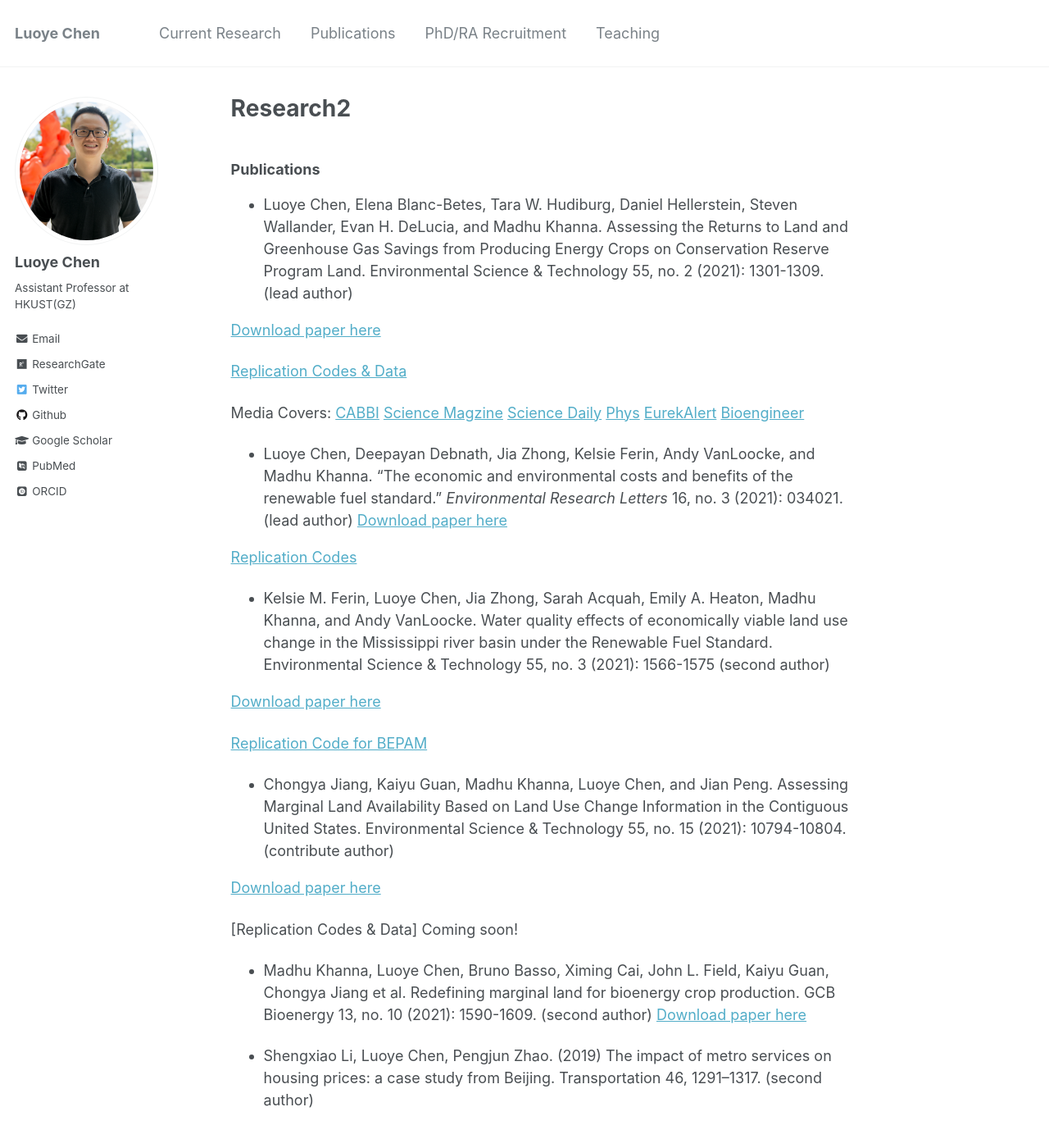
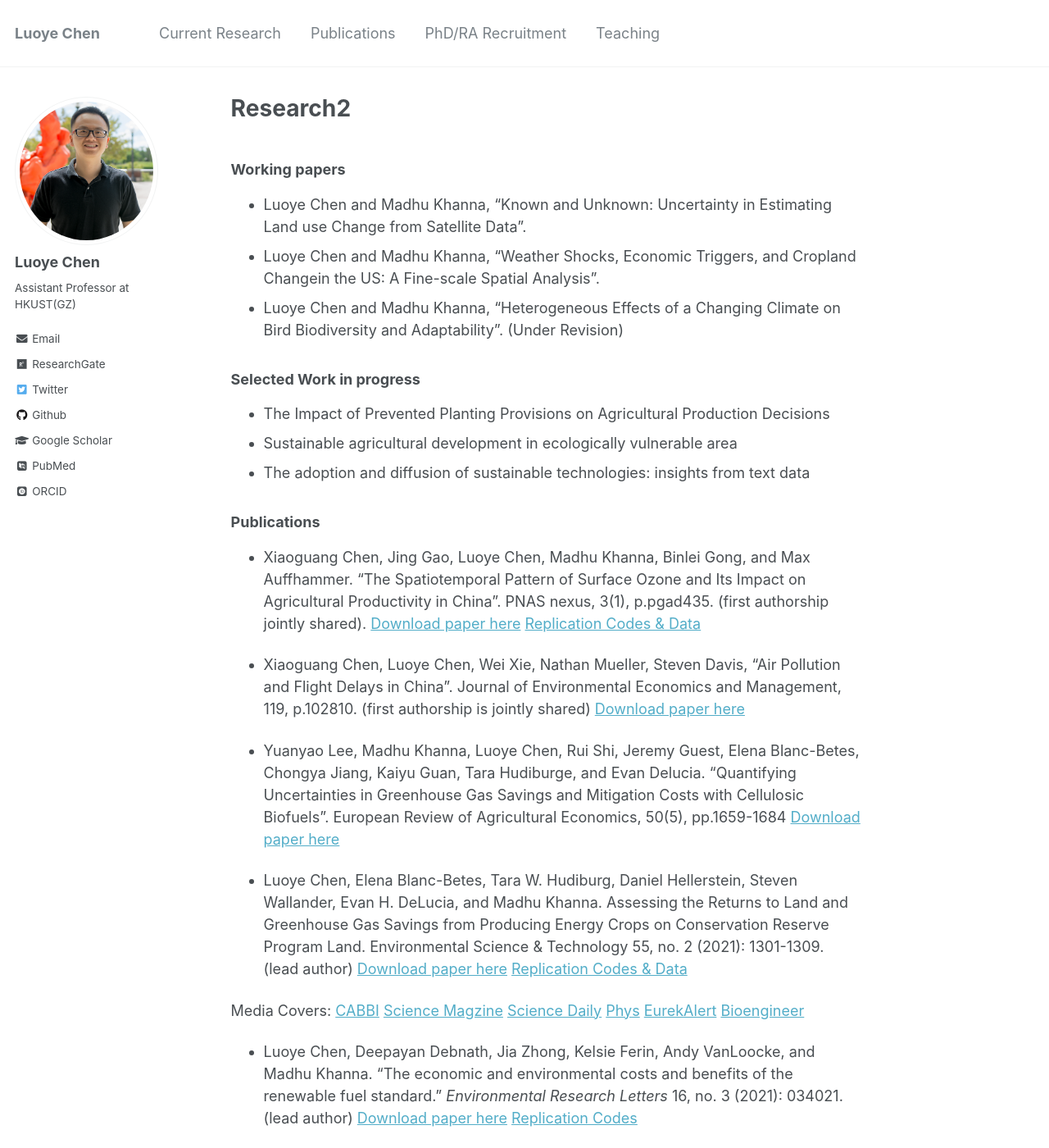
Before and after one commit to luoyec/luoyec.github.io, a Jekyll site: the page built from _pages/publication2.md, in a window 1280 px wide and 1400 px high. Shown: the whole window at 82% size. Built offline with Jekyll 4.4.1, drawn with Linux system fonts in a browser that asks for light colours; some web fonts are replaced.

Commit message:
Update publication2.md

```diff
--- a/_pages/publication2.md
+++ b/_pages/publication2.md
@@ -7,36 +7,48 @@ redirect_from:
   - /research
 ---
 
+### Working papers
+
+- Luoye Chen and Madhu Khanna, "Known and Unknown: Uncertainty in Estimating Land use Change from Satellite Data".
+- Luoye Chen and Madhu Khanna, “Weather Shocks, Economic Triggers, and Cropland Changein the US: A Fine-scale Spatial Analysis”.
+- Luoye Chen and Madhu Khanna, “Heterogeneous Effects of a Changing Climate on Bird Biodiversity and Adaptability”. (Under Revision)
+
+### Selected Work in progress
+- The Impact of Prevented Planting Provisions on Agricultural Production Decisions
+- Sustainable agricultural development in ecologically vulnerable area
+- The adoption and diffusion of sustainable technologies: insights from text data
+
 ### Publications
+- Xiaoguang Chen, Jing Gao, Luoye Chen, Madhu Khanna, Binlei Gong, and Max Auffhammer. "The Spatiotemporal Pattern of Surface Ozone and Its Impact on Agricultural Productivity in China". PNAS nexus, 3(1), p.pgad435. (first authorship jointly shared).
+[Download paper here](https://doi.org/10.1093/pnasnexus/pgad435)
+[Replication Codes & Data](https://zenodo.org/records/10280292)
+
+- Xiaoguang Chen, Luoye Chen, Wei Xie, Nathan Mueller, Steven Davis, “Air Pollution and Flight Delays in China". Journal of Environmental Economics and Management, 119, p.102810. (first authorship is jointly shared)
+[Download paper here](https://doi.org/10.1016/j.jeem.2023.102810)
+
+- Yuanyao Lee, Madhu Khanna, Luoye Chen, Rui Shi, Jeremy Guest, Elena Blanc-Betes, Chongya Jiang, Kaiyu Guan, Tara Hudiburge, and Evan Delucia. "Quantifying Uncertainties in Greenhouse Gas Savings and Mitigation Costs with Cellulosic Biofuels".  European Review of Agricultural Economics, 50(5), pp.1659-1684
+[Download paper here](https://doi.org/10.1093/erae/jbad036)
 
 - Luoye Chen, Elena Blanc-Betes, Tara W. Hudiburg, Daniel Hellerstein, Steven Wallander, Evan H. DeLucia, and Madhu Khanna. Assessing the Returns to Land and Greenhouse Gas Savings from Producing Energy Crops on Conservation Reserve Program Land. Environmental Science & Technology 55, no. 2 (2021): 1301-1309. (lead author)
-
 [Download paper here](https://pubs.acs.org/doi/pdf/10.1021/acs.est.0c06133)
-
 [Replication Codes & Data](https://doi.org/10.13012/B2IDB-2224392_V2)
 
 Media Covers: [CABBI](https://cabbi.bio/cabbi-challenges-crp-status-quo-mitigates-fossil-fuels/) [Science Magzine](https://scienmag.com/cabbi-researchers-challenge-the-crp-status-quo-to-mitigate-fossil-fuels/) [Science Daily](https://www.sciencedaily.com/releases/2021/02/210223110729.htm) [Phys](https://phys.org/news/2021-02-crp-status-quo-mitigate-fossil.html) [EurekAlert](https://www.eurekalert.org/pub_releases/2021-02/uoia-crc022221.php) [Bioengineer](https://bioengineer.org/cabbi-researchers-challenge-the-crp-status-quo-to-mitigate-fossil-fuels/)
 
 - Luoye Chen, Deepayan Debnath, Jia Zhong, Kelsie Ferin, Andy VanLoocke, and Madhu Khanna. "The economic and environmental costs and benefits of the renewable fuel standard." *Environmental Research Letters* 16, no. 3 (2021): 034021. (lead author)
 [Download paper here](https://iopscience.iop.org/article/10.1088/1748-9326/abd7af/pdf)
-
 [Replication Codes](https://doi.org/10.13012/B2IDB-9851670_V1)
 
-
 - Kelsie M. Ferin, Luoye Chen, Jia Zhong, Sarah Acquah, Emily A. Heaton, Madhu Khanna, and Andy VanLoocke. Water quality effects of economically viable land use change in the Mississippi river basin under the Renewable Fuel Standard. Environmental Science & Technology 55, no. 3 (2021): 1566-1575 (second author)
-
 [Download paper here](https://pubs.acs.org/doi/pdf/10.1021/acs.est.0c04358)
-
 [Replication Code for BEPAM](https://doi.org/10.13012/B2IDB-3388479_V1)
 
 - Chongya Jiang, Kaiyu Guan, Madhu Khanna, Luoye Chen, and Jian Peng. Assessing Marginal Land Availability Based on Land Use Change Information in the Contiguous United States. Environmental Science & Technology 55, no. 15 (2021): 10794-10804. (contribute author)
-
 [Download paper here](https://pubs.acs.org/doi/pdf/10.1021/acs.est.1c02236)
-
 [Replication Codes & Data] Coming soon!
 
 - Madhu Khanna, Luoye Chen, Bruno Basso, Ximing Cai, John L. Field, Kaiyu Guan, Chongya Jiang et al. Redefining marginal land for bioenergy crop production. GCB Bioenergy 13, no. 10 (2021): 1590-1609. (second author)
 [Download paper here](https://onlinelibrary.wiley.com/doi/full/10.1111/gcbb.12877)
 
-
 - Shengxiao Li, Luoye Chen, Pengjun Zhao. (2019) The impact of metro services on housing prices: a case study from Beijing. Transportation 46, 1291–1317. (second author)
+[Download paper here](https://link.springer.com/article/10.1007/s11116-017-9834-7)
```
